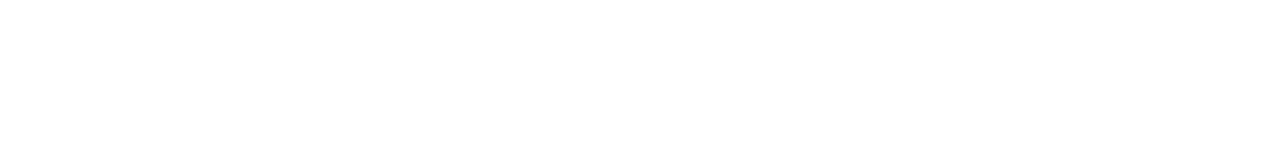
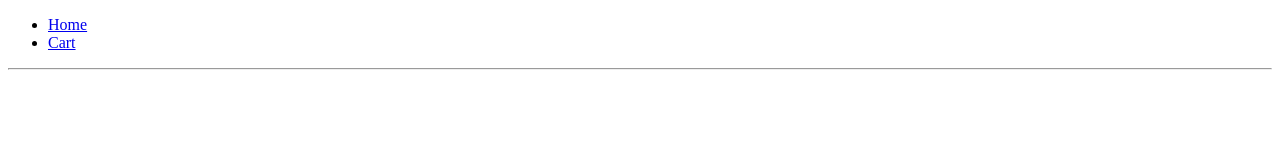
Before and after one commit to Dominick7771/phoneShop, a plain HTML site: page index.html in a window 1280 px wide. Drawn offline with Linux system fonts and the light colour scheme.

Commit message:
feat: add index.html

```diff
--- a/index.html
+++ b/index.html
@@ -3,8 +3,24 @@
 <head>
     <meta charset="UTF-8">
     <title>Title</title>
+    <link href="https://fonts.googleapis.com/css2?family=Montserrat:wght@400;700&display=swap" rel="stylesheet">
+    <link rel="stylesheet" href="styles.css">
 </head>
 <body>
-
+<div class="wrapper">
+    <div class="nav">
+        <ul>
+            <li>
+                <a id="homeBtn" href="home" class="active">Home</a>
+            </li>
+            <li>
+                <a id="cartBtn" href="cart">Cart</a>
+            </li>
+        </ul>
+    </div>
+    <hr>
+    <div id="root"></div>
+</div>
+<script src="script.js"></script>
 </body>
 </html>
```
Also changed, not shown: img/ericsson-t65-1000x1000.jpg (added).
